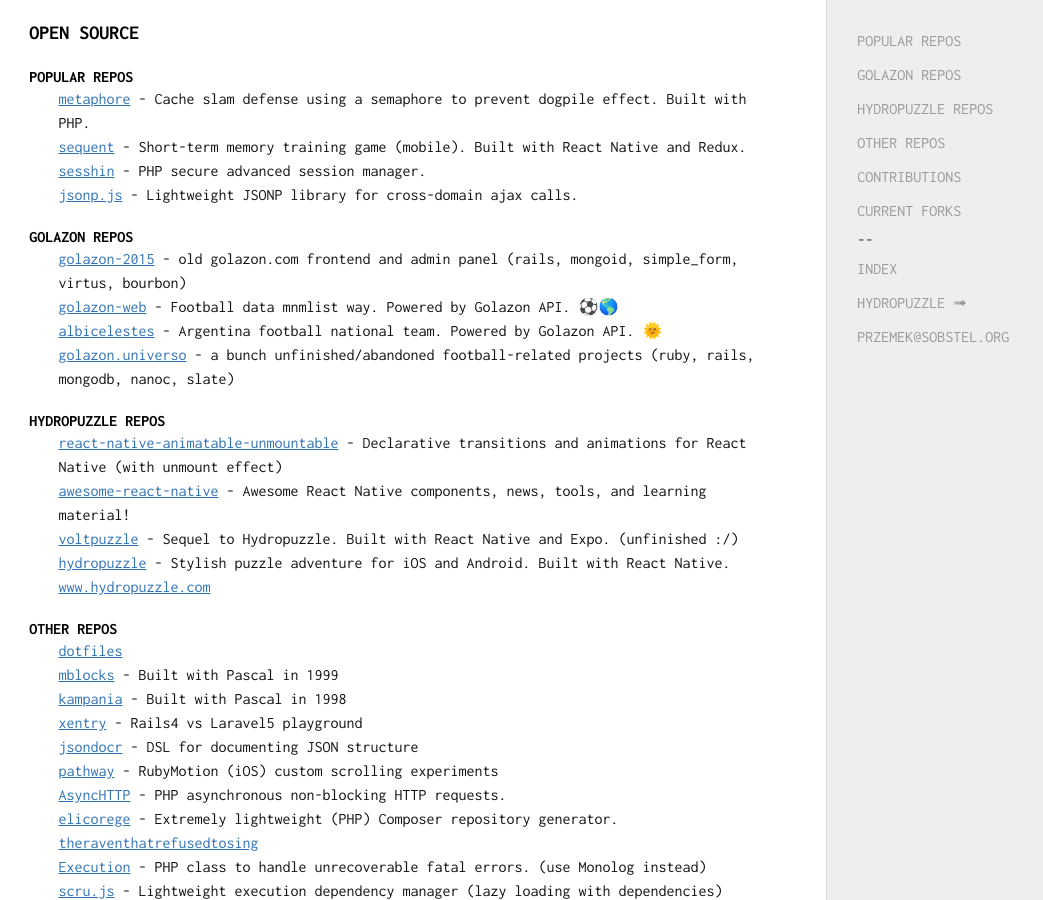
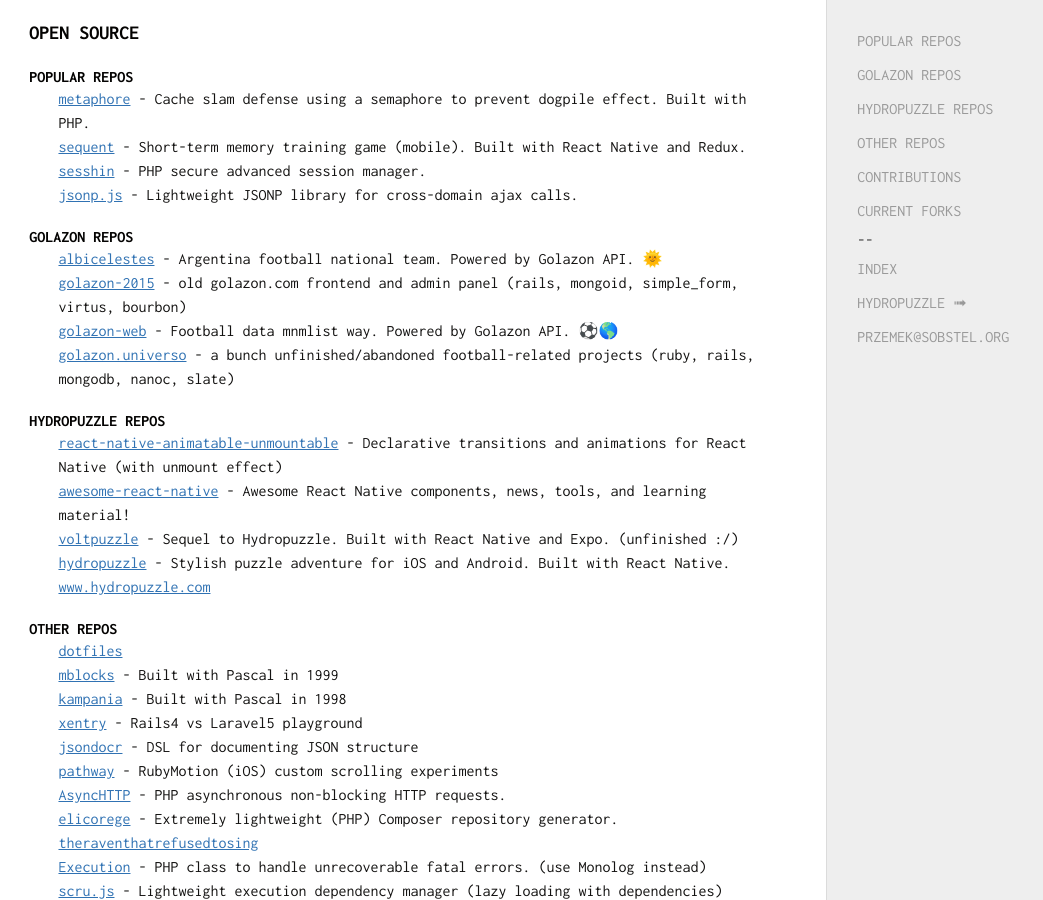
Before and after one commit to sobstel/sobstel.github.com, a Jekyll site: the page built from open-source.html, in a window 1280 px wide and 900 px high. Shown: the whole window, without its empty margins (0-1043 px from the left). Built offline with Jekyll 4.4.1, drawn with Linux system fonts in a browser that asks for light colours; some of the changed lines change nothing that is shown.

Commit message:
open source links fix

```diff
--- a/_data/golazon_repos.yml
+++ b/_data/golazon_repos.yml
@@ -1,4 +1,10 @@
 ---
+- name: albicelestes
+  full_name: golazon/albicelestes
+  html_url: https://github.com/golazon/albicelestes
+  description: "Argentina football national team. Powered by Golazon API. \U0001F31E"
+  fork: false
+  stargazers_count: 0
 - name: golazon-2015
   full_name: golazon/golazon-2015
   html_url: https://github.com/golazon/golazon-2015
@@ -12,12 +18,6 @@
   description: "Football data mnmlist way. Powered by Golazon API. ⚽️\U0001F30E"
   fork: false
   stargazers_count: 21
-- name: albicelestes
-  full_name: golazon/albicelestes
-  html_url: https://github.com/golazon/albicelestes
-  description: "Argentina football national team. Powered by Golazon API. \U0001F31E"
-  fork: false
-  stargazers_count: 0
 - name: golazon.universo
   full_name: golazon/golazon.universo
   html_url: https://github.com/golazon/golazon.universo
--- a/index.html
+++ b/index.html
@@ -111,7 +111,7 @@
 
 <p>{% assign popular_repos = site.data.popular_repos | sort: 'stargazers_count' | reverse %}
 {% for repo in popular_repos %}
-<strong>{{ repo.name }}</strong> <a href="({{ repo.html_url }}" title="{{ repo.name }}">source</a><br />
+<strong>{{ repo.name }}</strong> <a href="{{ repo.html_url }}" title="{{ repo.name }}">source</a><br />
 {{ repo.description }}</p>
 
 <p>{% endfor %}</p>
```
Also changed, not shown: 1 other file.
